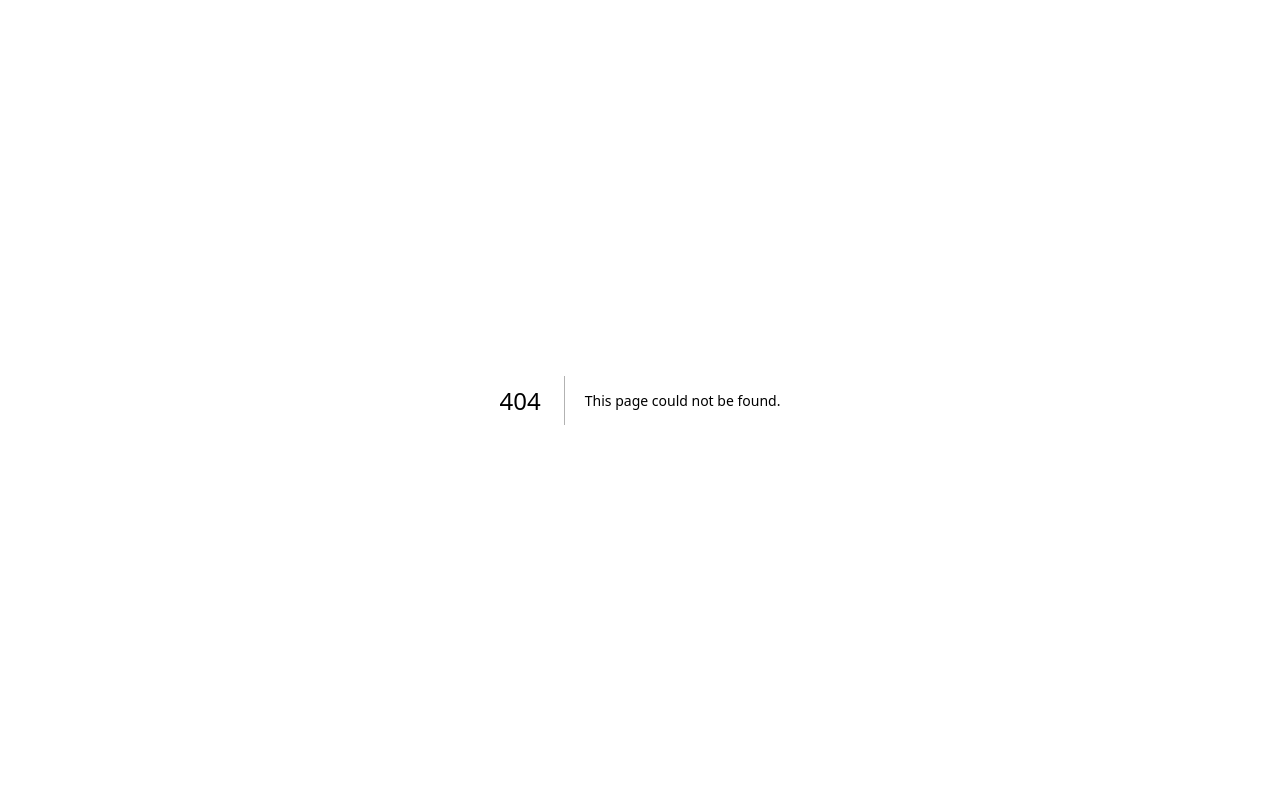
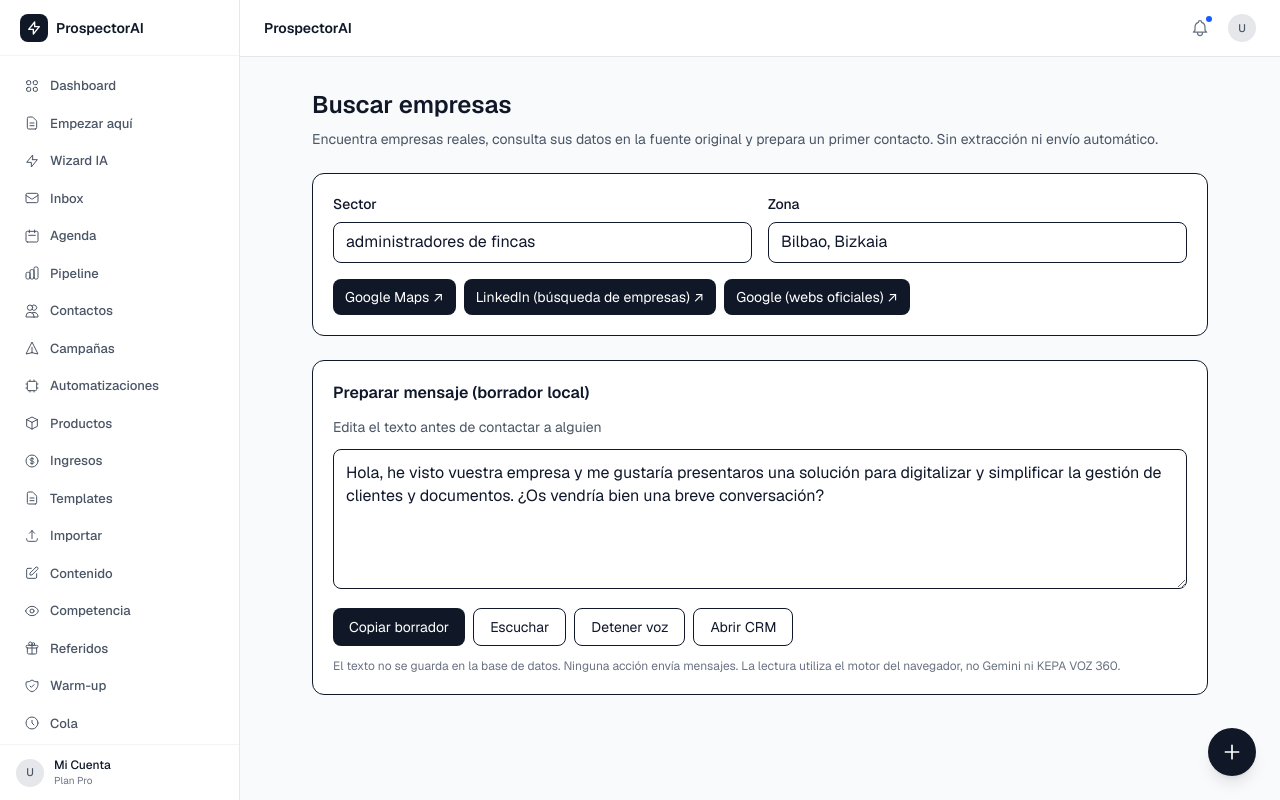
Before and after one commit to kepabilbao67-bot/prospector-AI, a Next.js app: page /buscar-empresas in a window 1280 px wide. Before the commit this address had no page. Built offline with nearby package versions, Linux system fonts and the light colour scheme.

Commit message:
feat: manual business discovery and safe local message drafts

```diff
--- /dev/null
+++ b/src/app/(dashboard)/buscar-empresas/page.tsx
@@ -0,0 +1,67 @@
+"use client";
+
+import { useMemo, useState } from "react";
+import Link from "next/link";
+
+export default function BuscarEmpresasPage() {
+  const [sector, setSector] = useState("administradores de fincas");
+  const [zona, setZona] = useState("Bilbao, Bizkaia");
+  const [mensaje, setMensaje] = useState("Hola, he visto vuestra empresa y me gustaría presentaros una solución para digitalizar y simplificar la gestión de clientes y documentos. ¿Os vendría bien una breve conversación?");
+  const [estado, setEstado] = useState("");
+
+  const busqueda = useMemo(() => [sector.trim(), zona.trim()].filter(Boolean).join(" "), [sector, zona]);
+  const lista = [
+    { titulo: "Google Maps", url: "https://www.google.com/maps/search/?api=1&query=" + encodeURIComponent(busqueda) },
+    { titulo: "LinkedIn (búsqueda de empresas)", url: "https://www.linkedin.com/search/results/companies/?keywords=" + encodeURIComponent(busqueda) },
+    { titulo: "Google (webs oficiales)", url: "https://www.google.com/search?q=" + encodeURIComponent(busqueda + " empresa contacto") },
+  ];
+
+  function escuchar() {
+    if (!("speechSynthesis" in window)) { setEstado("Este navegador no admite lectura de voz."); return; }
+    window.speechSynthesis.cancel();
+    const voz = new SpeechSynthesisUtterance(mensaje);
+    voz.lang = "es-ES";
+    window.speechSynthesis.speak(voz);
+    setEstado("Leyendo el borrador. No se ha enviado.");
+  }
+
+  async function copiar() {
+    try { await navigator.clipboard.writeText(mensaje); setEstado("Borrador copiado. Ningún mensaje enviado."); }
+    catch { setEstado("No se pudo copiar automáticamente. Selecciona el texto para copiarlo."); }
+  }
+
+  return (
+    <section className="mx-auto max-w-4xl space-y-6">
+      <div>
+        <h1 className="text-2xl font-semibold text-gray-900">Buscar empresas</h1>
+        <p className="mt-2 text-sm text-gray-600">Encuentra empresas reales, consulta sus datos en la fuente original y prepara un primer contacto. Sin extracción ni envío automático.</p>
+      </div>
+      <div className="grid gap-4 rounded-xl border bg-white p-5 sm:grid-cols-2">
+        <label className="text-sm font-medium">Sector
+          <input value={sector} onChange={(e) => setSector(e.target.value)} maxLength={100} className="mt-2 w-full rounded-lg border px-3 py-2 font-normal" placeholder="Ej. administradores de fincas" />
+        </label>
+        <label className="text-sm font-medium">Zona
+          <input value={zona} onChange={(e) => setZona(e.target.value)} maxLength={100} className="mt-2 w-full rounded-lg border px-3 py-2 font-normal" placeholder="Ej. Bilbao, Bizkaia" />
+        </label>
+        <div className="sm:col-span-2 flex flex-wrap gap-2">
+          {lista.map((item) => (
+            <a key={item.titulo} href={item.url} target="_blank" rel="noopener noreferrer" aria-disabled={!busqueda} className="rounded-lg bg-gray-900 px-3 py-2 text-sm text-white hover:bg-gray-700">{item.titulo} ↗</a>
+          ))}
+        </div>
+      </div>
+      <div className="space-y-3 rounded-xl border bg-white p-5">
+        <h2 className="font-semibold">Preparar mensaje (borrador local)</h2>
+        <label className="block text-sm text-gray-600" htmlFor="borrador-prospector">Edita el texto antes de contactar a alguien</label>
+        <textarea id="borrador-prospector" rows={5} value={mensaje} onChange={e => setMensaje(e.target.value)} className="w-full rounded-lg border p-3 text-sm" />
+        <div className="flex flex-wrap gap-2">
+          <button onClick={copiar} className="rounded-lg bg-gray-900 px-4 py-2 text-sm text-white">Copiar borrador</button>
+          <button onClick={escuchar} className="rounded-lg border px-4 py-2 text-sm">Escuchar</button>
+          <button onClick={() => { if ("speechSynthesis" in window) window.speechSynthesis.cancel(); setEstado("Lectura detenida."); }} className="rounded-lg border px-4 py-2 text-sm">Detener voz</button>
+          <Link href="/contacts" className="rounded-lg border px-4 py-2 text-sm">Abrir CRM</Link>
+        </div>
+        <p role="status" className="text-xs text-gray-600">{estado}</p>
+        <p className="text-xs text-gray-500">El texto no se guarda en la base de datos. Ninguna acción envía mensajes. La lectura utiliza el motor del navegador, no Gemini ni KEPA VOZ 360.</p>
+      </div>
+    </section>
+  );
+}
```
